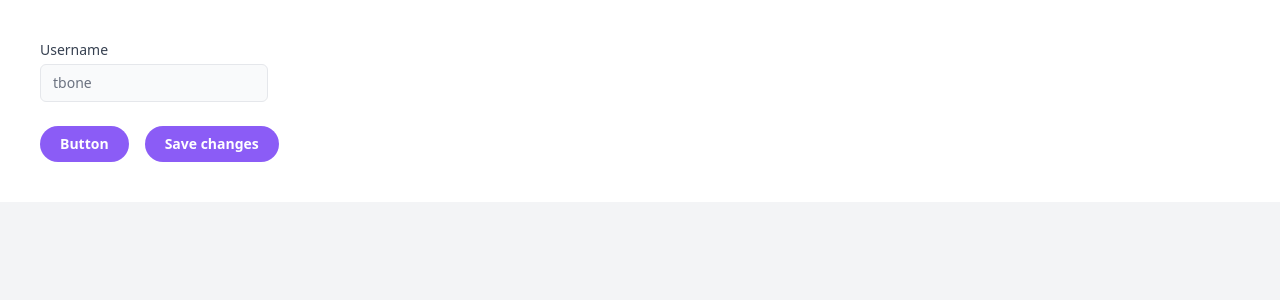
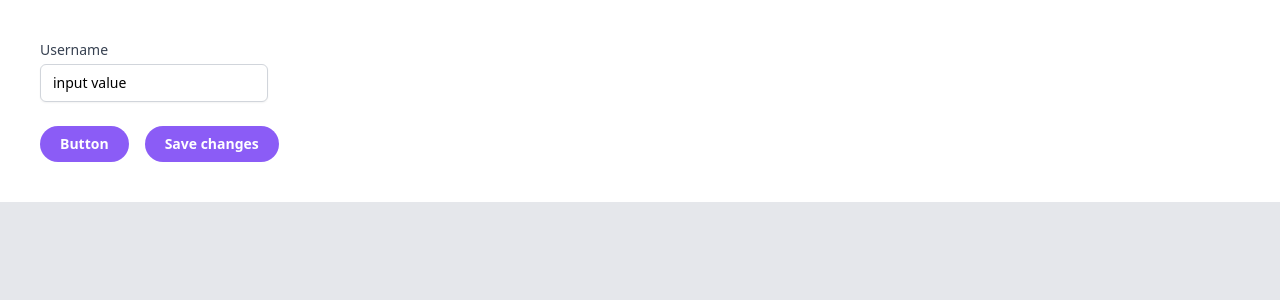
Before and after one commit to jasonhoi/Tailwindcss-Nextjs, a Next.js app: page / in a window 1280 px wide. Shown: the top 300 px of the page. Built offline with nearby package versions, Linux system fonts and the light colour scheme.

Commit message:
test tailwindcss @apply

```diff
--- a/pages/index.js
+++ b/pages/index.js
@@ -9,12 +9,7 @@ export default function Home() {
             <label className="block">
                 <span className="block text-sm font-medium text-gray-700">Username</span>
             </label>
-            <input type="text" value="tbone" disabled class="mt-1 block px-3 py-2 bg-white border border-gray-300 rounded-md text-sm shadow-sm placeholder-gray-400
-              focus:outline-none focus:border-sky-500 focus:ring-1 focus:ring-sky-500
-              disabled:bg-gray-50 disabled:text-gray-500 disabled:border-gray-200 disabled:shadow-none
-              invalid:border-pink-500 invalid:text-pink-600
-              focus:invalid:border-pink-500 focus:invalid:ring-pink-500
-            "/>
+            <input type="text" value="input value" class="btn"/>
         </form>
 
         <div className="flex flex-row space-x-4">
--- a/styles/globals.css
+++ b/styles/globals.css
@@ -3,5 +3,9 @@
 @tailwind utilities;
 
 body{
-    @apply bg-gray-100;
+    @apply bg-gray-200;
 }
+
+.btn {
+    @apply mt-1 block px-3 py-2 bg-white border border-gray-300 rounded-md text-sm shadow-sm placeholder-gray-400 focus:outline-none focus:border-sky-500 focus:ring-1 focus:ring-sky-500 invalid:border-pink-500 invalid:text-pink-600 focus:invalid:border-pink-500 focus:invalid:ring-pink-500 disabled:bg-gray-50 disabled:text-gray-500 disabled:border-gray-200 disabled:shadow-none;
+}
```
